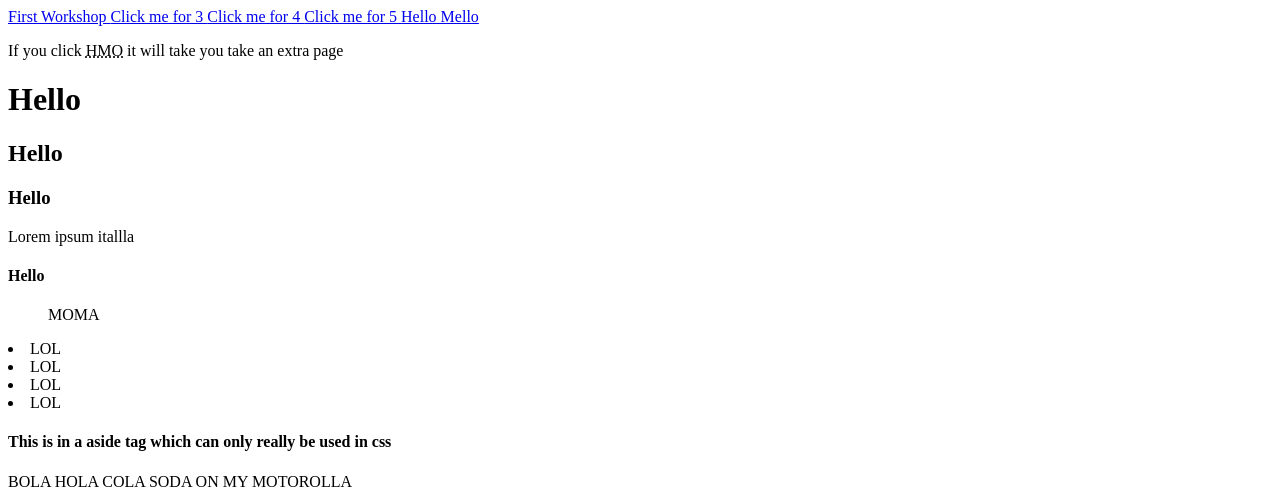
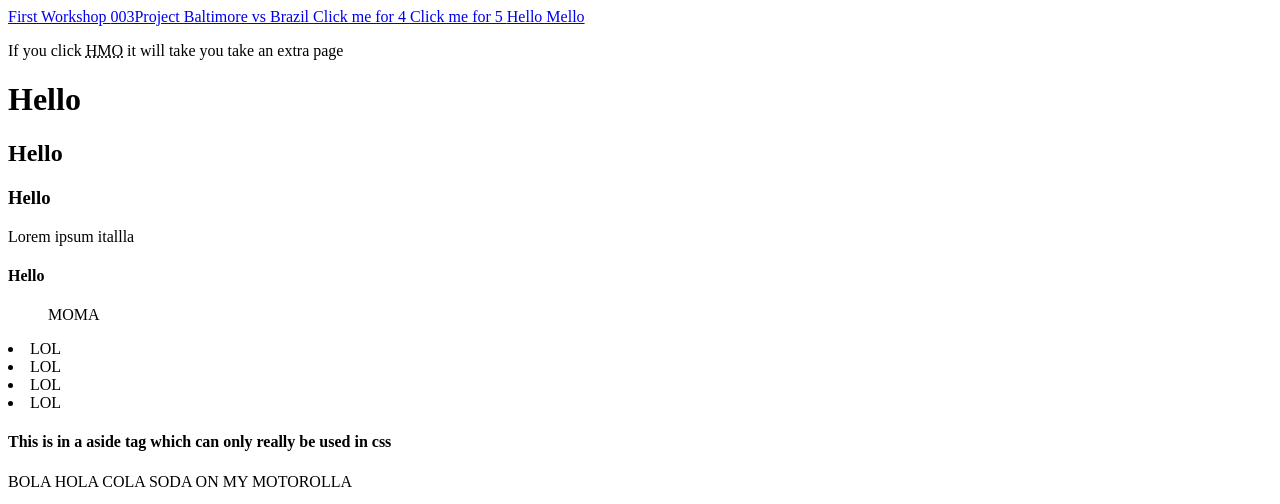
Before and after one commit to Jordanxavi1418/Designforweb, a plain HTML site: page index.html in a window 1280 px wide. Shown: the top 504 px of the page. Drawn offline with Linux system fonts and the light colour scheme.

Commit message:
commit baby lol

```diff
--- a/index.html
+++ b/index.html
@@ -19,7 +19,7 @@
       First Workshop
       </a>
     <a href="003Project/index.html">
-    Click me for 3
+      003Project Baltimore vs Brazil
        </a>
     <a href="index4.html">
       Click me for 4
```
